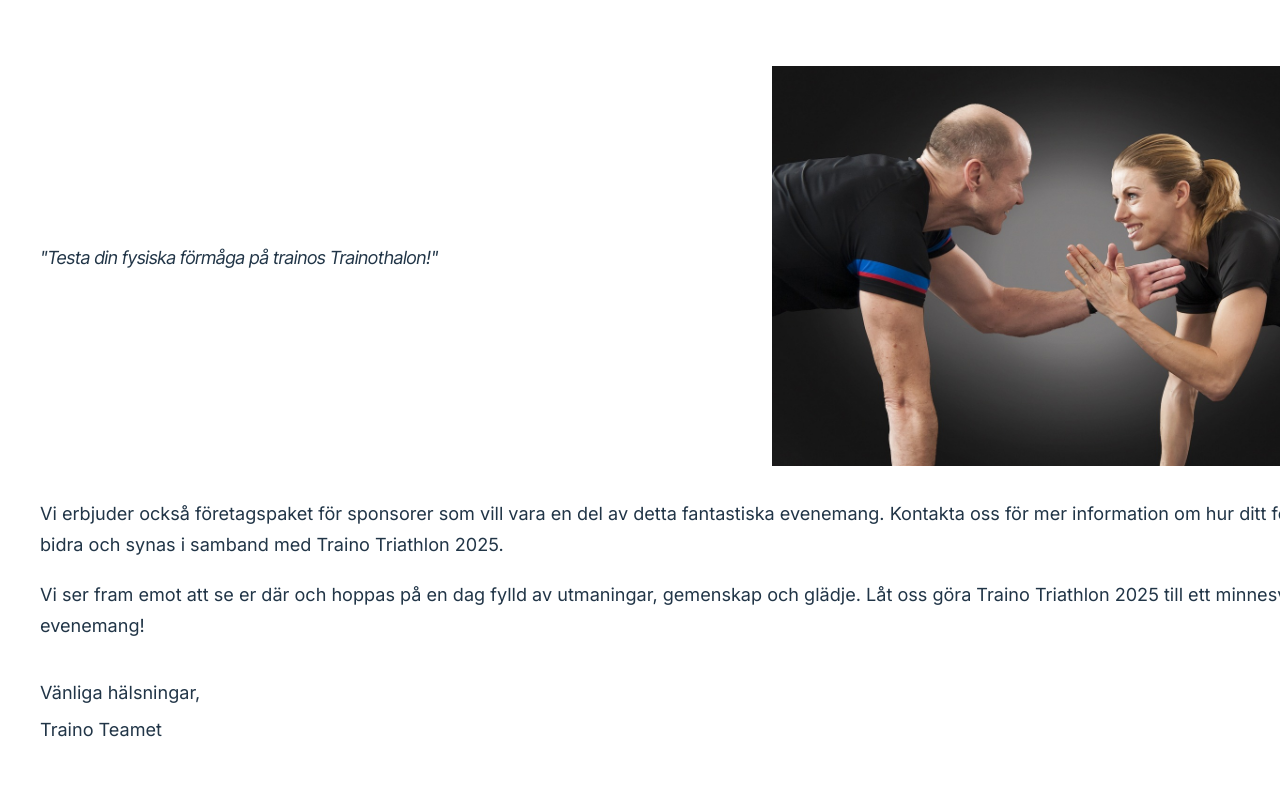
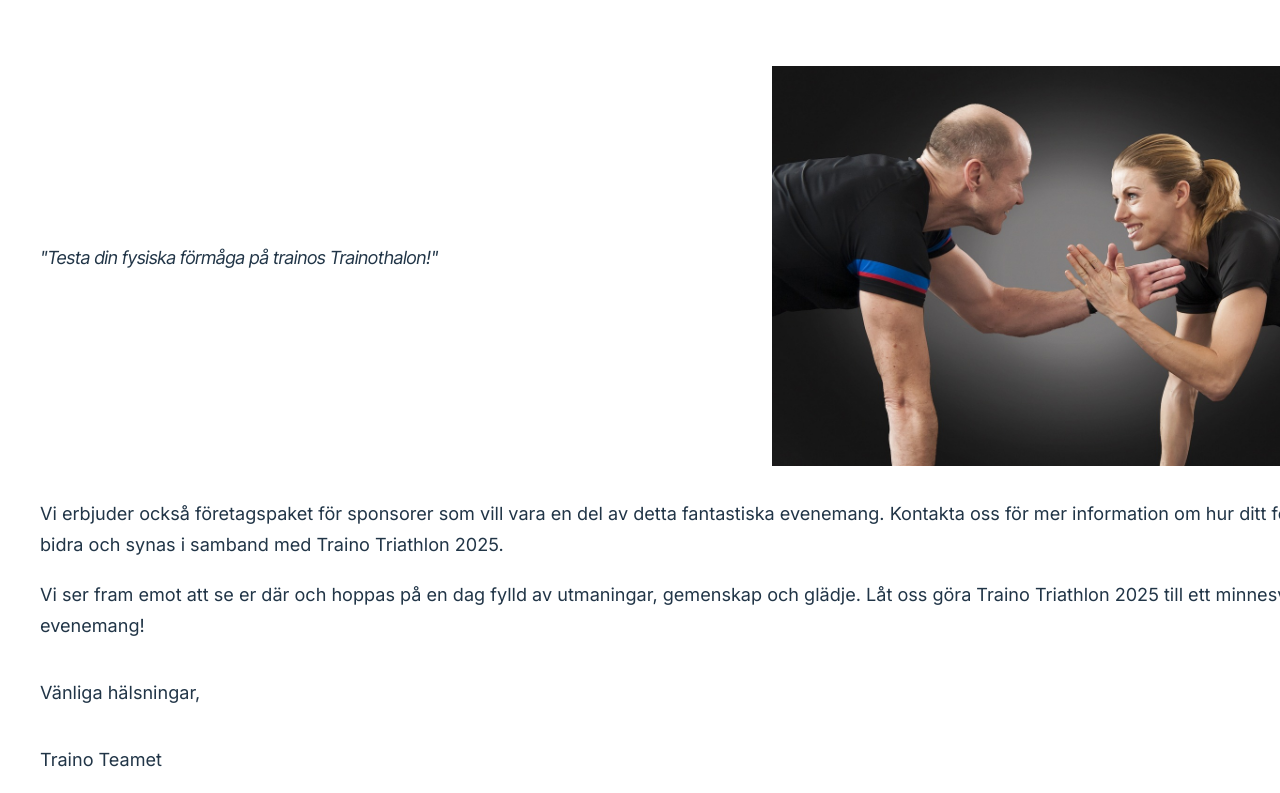
Before and after one commit to SofiaHjerpe/trainoevent, a React (Vite) app: page / in a window 1280 px wide. Shown: the part 1354-2147 px from the top of the page. Built offline with nearby package versions, Linux system fonts and the light colour scheme.

Commit message:
fix text

```diff
--- a/src/components/FormItem.tsx
+++ b/src/components/FormItem.tsx
@@ -197,7 +197,7 @@ export function FormItem(): ReactElement {
         Vänliga hälsningar,{" "}
       </p>
       <p
-        className="nowrap regards padding"
+        className="nowrap regards "
         style={{ fontFamily: "'Inter', sans-serif", fontSize: "1.13rem" }}
       >
         Traino Teamet
--- a/src/css/main.css
+++ b/src/css/main.css
@@ -38,9 +38,9 @@
   background-repeat: no-repeat;
   background-position: center;
 }
-.padding {
-  transform: translateY(-1.87rem);
-}
+.regards:nth-of-type(2) {
+    transform: translateY(-2.18rem);
+  }
 .regards {
   display: block;
   width: 10.25rem;
@@ -324,6 +324,9 @@ textarea:-moz-autofill {
     gap: 1.25rem;
     margin-inline: 0;
   }
+  .regards:nth-of-type(2) {
+    transform: translateY(-2.18rem);
+  }
 }
 @media screen and (max-width: 370px), screen and (max-height: 670px) {
   .inputs {
@@ -336,8 +339,8 @@ textarea:-moz-autofill {
   textarea {
     margin-inline: 8.5rem 0;
   }
-  .padding {
-    transform: translateY(-1.18rem);
+  .regards:nth-of-type(2) {
+    transform: translateY(-2.18rem);
   }
   .text,
   .nowrap,
```
